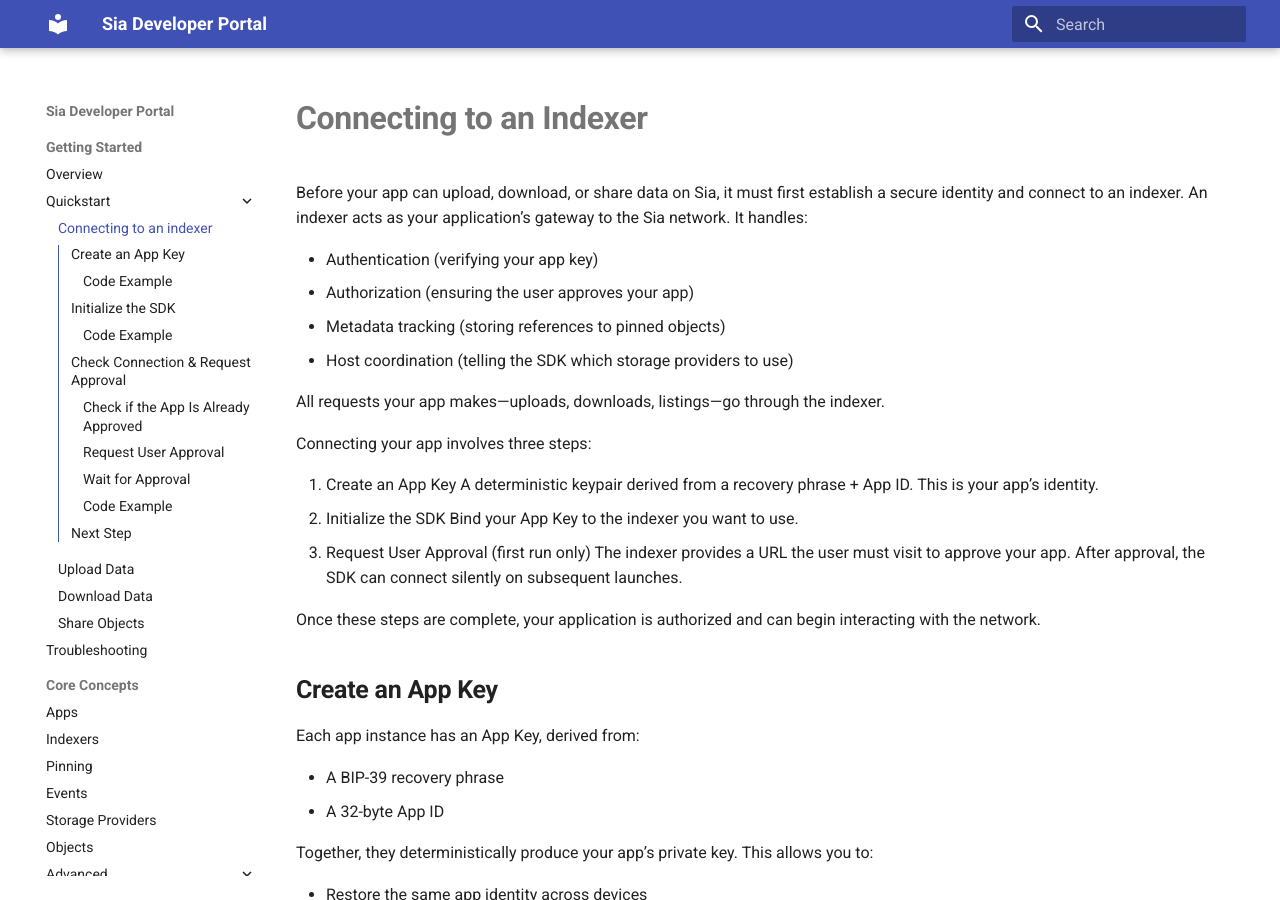
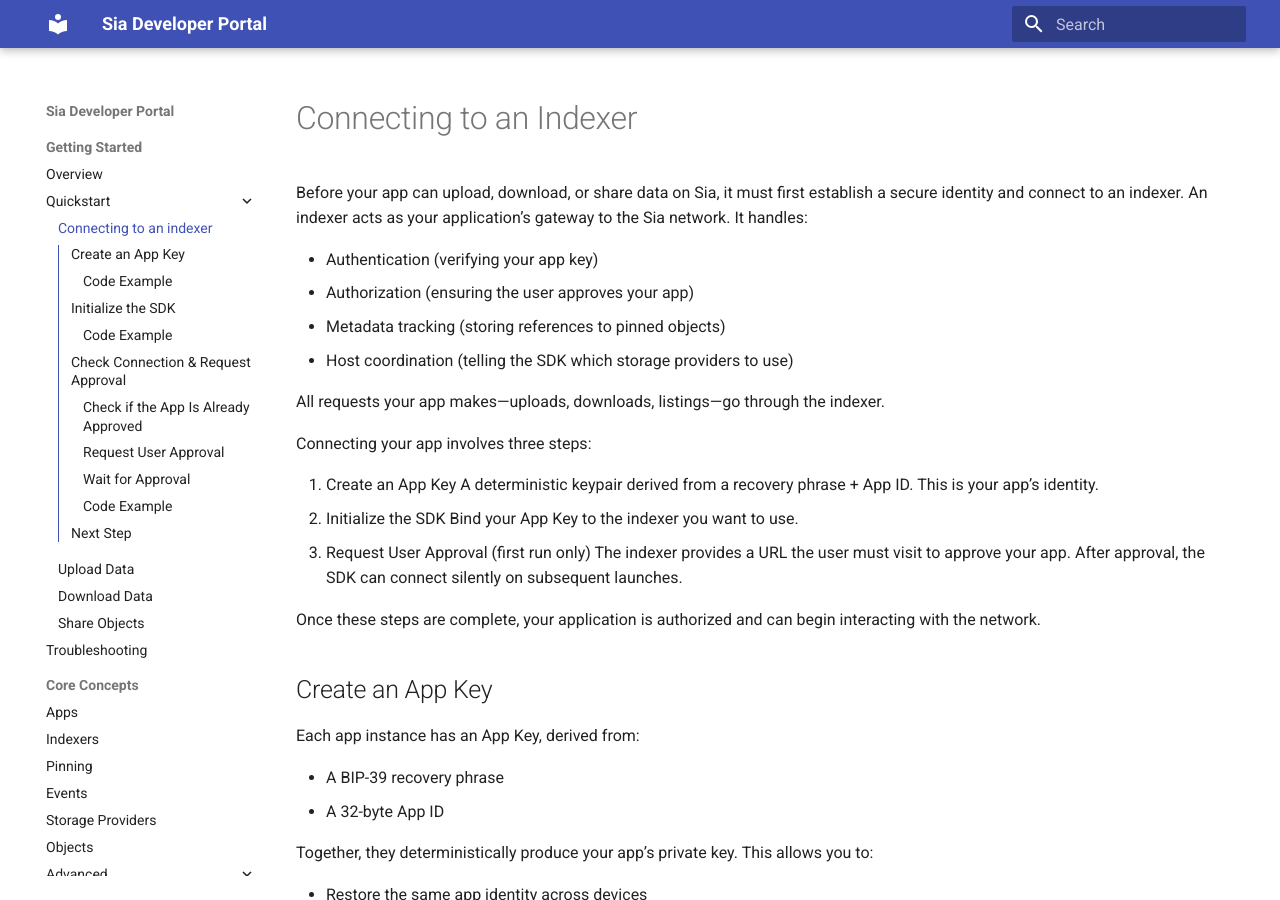
Before and after one commit to SiaFoundation/developer-portal, an MkDocs documentation site: the page built from docs/getting-started/quickstart/connecting-to-an-indexer.md, in a window 1280 px wide and 900 px high. Built offline with MkDocs 1.6.1 and Material for MkDocs 9.7.7, drawn with Linux system fonts in a browser that asks for light colours.

```diff
--- a/docs/getting-started/quickstart/connecting-to-an-indexer.md
+++ b/docs/getting-started/quickstart/connecting-to-an-indexer.md
@@ -1,4 +1,4 @@
-# **Connecting to an Indexer**
+# Connecting to an Indexer
 
 Before your app can upload, download, or share data on Sia, it must first establish a secure identity and connect to an indexer. An indexer acts as your application’s gateway to the Sia network. It handles:
 
@@ -22,7 +22,7 @@ Connecting your app involves three steps:
 
 Once these steps are complete, your application is authorized and can begin interacting with the network.
 
-## **Create an App Key**
+## Create an App Key
 
 Each app instance has an App Key, derived from:
 
@@ -66,7 +66,7 @@ The SDK provides:
 === "Kotlin"
     *🚧 Coming soon*
 
-## **Initialize the SDK**
+## Initialize the SDK
 
 Next, bind your app key to an indexer. This creates an authenticated SDK instance but does **not** confirm whether your app is approved yet.
 
@@ -89,7 +89,7 @@ Next, bind your app key to an indexer. This creates an authenticated SDK instanc
 === "Kotlin"
     *🚧 Coming soon*
 
-## **Check Connection & Request Approval**
+## Check Connection & Request Approval
 
 The first time an app attempts to connect, the user must approve it. After approval, the SDK auto-reconnects on future runs.
 
```
Also changed, not shown: docs/getting-started/quickstart/download-data.md (+1 -1 lines), docs/getting-started/quickstart/share-objects.md (+1 -1 lines), docs/getting-started/quickstart/upload-data.md (+1 -1 lines).
